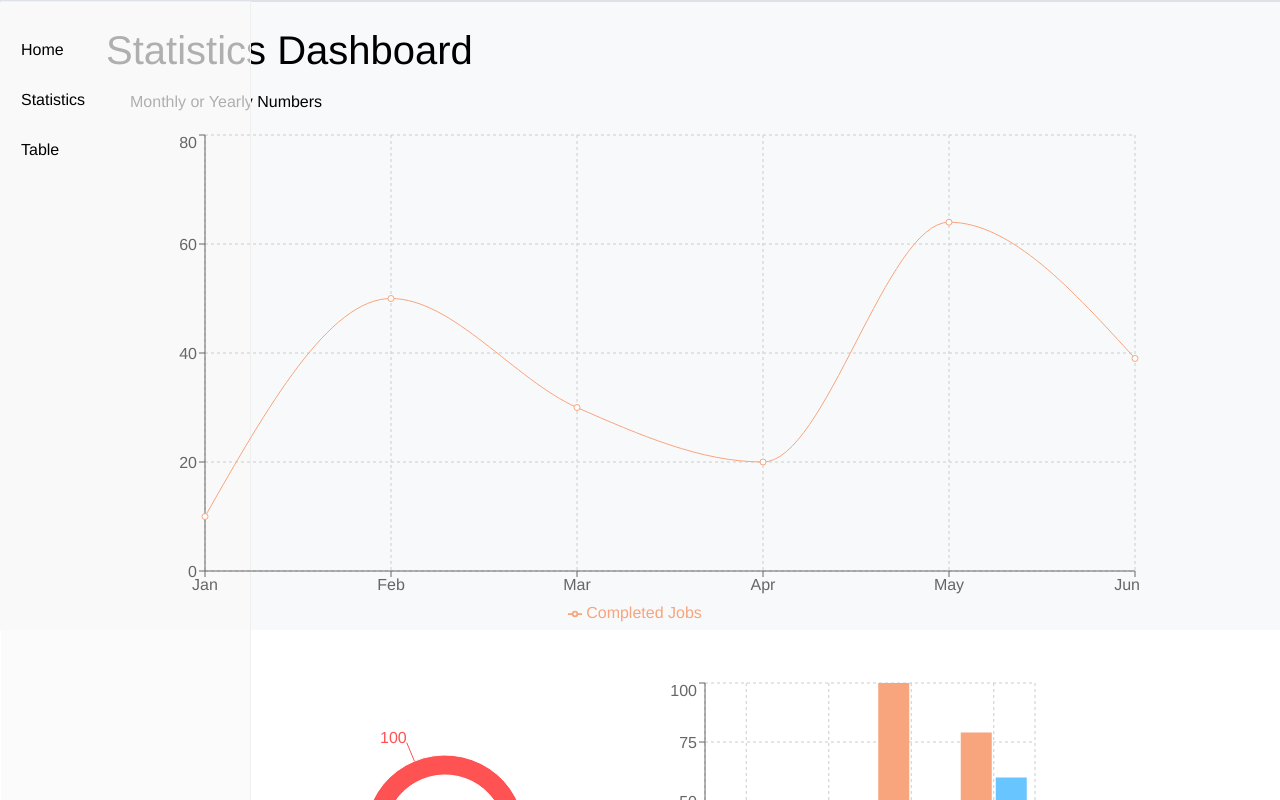
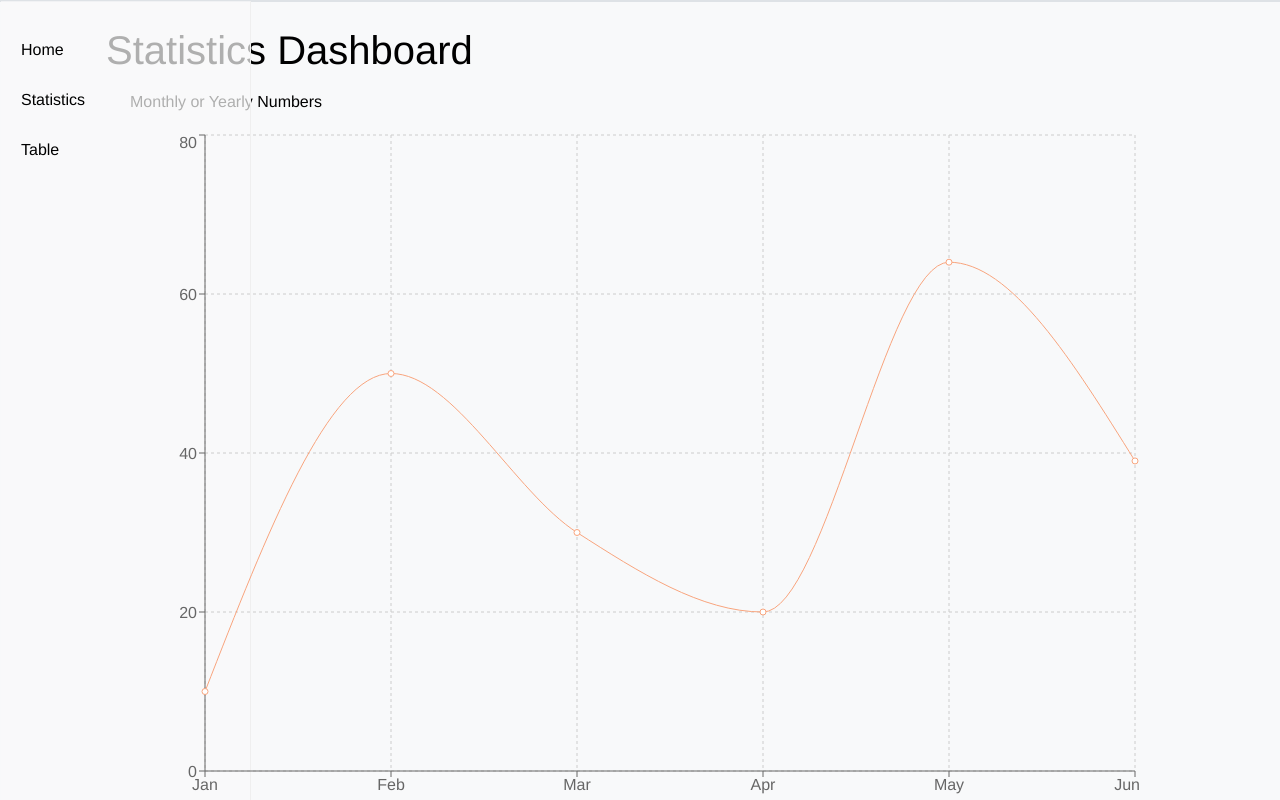
Before and after one commit to doowoncho/PrototypeOrganizational, a Next.js app: page /Statistics in a window 1280 px wide. Shown: the top 800 px of the page. Built offline with nearby package versions, Linux system fonts and the light colour scheme; a web font is replaced by a local one.

Commit message:
push shit

```diff
--- a/src/app/Components/LineGraph.js
+++ b/src/app/Components/LineGraph.js
@@ -12,7 +12,7 @@ const data = [
 
 const LineGraph = () => {
   return (
-    <LineChart width={1000} height={500} data={data}>
+    <LineChart width={1000} height={700} data={data}>
       <CartesianGrid strokeDasharray="3 3" />
       <XAxis dataKey="name" />
       <YAxis />
--- a/src/app/Orders/page.js
+++ b/src/app/Orders/page.js
@@ -28,8 +28,10 @@ export default function Orders() {
 
   return (
     <div>
+      <div className="border">
       <SideBar></SideBar>
-      <div className="card shadow-lg" style={{width:"50%", margin:"auto", marginBottom:"2rem", border: "none"}}>
+      </div>
+      <div className="card border shadow-lg container mt-4" style={{width:"50%", border: "none"}}>
         <div style={{display:"flex", alignItems:"center", justifyContent:"center", flexDirection:"row", gap:"5%"}}>
           <div className="card " style={{display:"flex", alignItems:"center", justifyContent:"center", width:"60%", marginTop:"2rem", marginBottom:"2rem"}}>
             <div className="card-title" style={{fontSize:"2rem", marginRight:"auto", marginLeft:"5%", marginTop:"2%"}}>Enmax</div>
--- a/src/app/Table/page.js
+++ b/src/app/Table/page.js
@@ -27,9 +27,11 @@ export default function Home() {
 
   return (
     <div>
+      <div className='border'>
 
       <SideBar></SideBar>
-      <div className='border border-1 bg-light'>
+      </div>
+      <div className='border border-1 bg-light my-5'>
         <div className="container d-flex justify-content-center my-3">
           <Card header="New Requests" num="12" icon="bi bi-bell-fill" color="text-primary"/>
           <Card header="Pending Permits" icon="bi bi-archive-fill" num="4"/>
```
